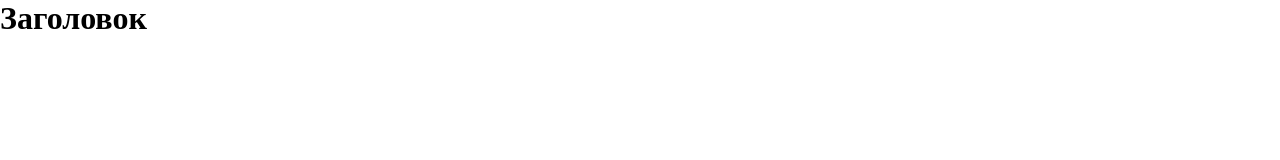
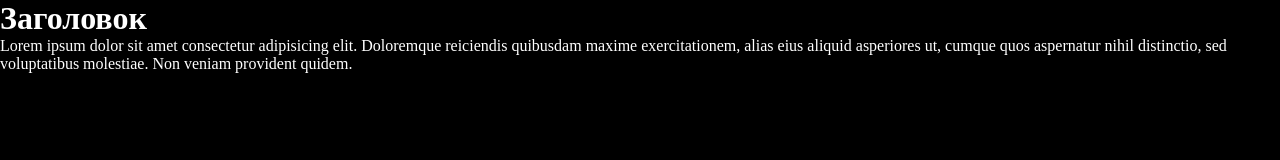
Before and after one commit to zahar2810/Git, a plain HTML site: page index.html in a window 1280 px wide. Drawn offline with Linux system fonts and the light colour scheme.

Commit message:
Добавил текст и стили для него

```diff
--- a/index.html
+++ b/index.html
@@ -9,5 +9,6 @@
 </head>
 <body>
     <h1>Заголовок</h1>
+    <p>Lorem ipsum dolor sit amet consectetur adipisicing elit. Doloremque reiciendis quibusdam maxime exercitationem, alias eius aliquid asperiores ut, cumque quos aspernatur nihil distinctio, sed voluptatibus molestiae. Non veniam provident quidem.</p>
 </body>
 </html>
--- a/style.css
+++ b/style.css
@@ -3,3 +3,7 @@
     padding: 0;
     box-sizing: border-box;
 }
+body{
+    background-color: black;
+    color: white;
+}
```
